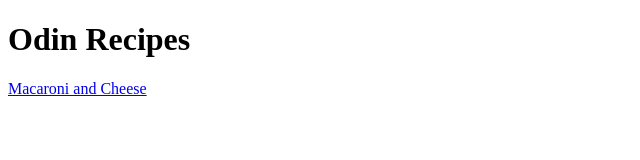
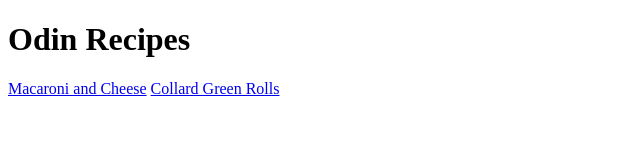
Before and after one commit to Coder-Boat/odin-recipes, a plain HTML site: page index.html in a window 1280 px wide. Shown: the whole page, without its empty margins (0-640 px from the left). Drawn offline with Linux system fonts and the light colour scheme.

Commit message:
Edit index.html

```diff
--- a/index.html
+++ b/index.html
@@ -8,5 +8,6 @@
     <body>
         <h1>Odin Recipes</h1>
         <a href="recipes/macaroni.html">Macaroni and Cheese</a>
+        <a href="recipes/collard-rolls.html">Collard Green Rolls</a>
     </body>
 </html>
```
